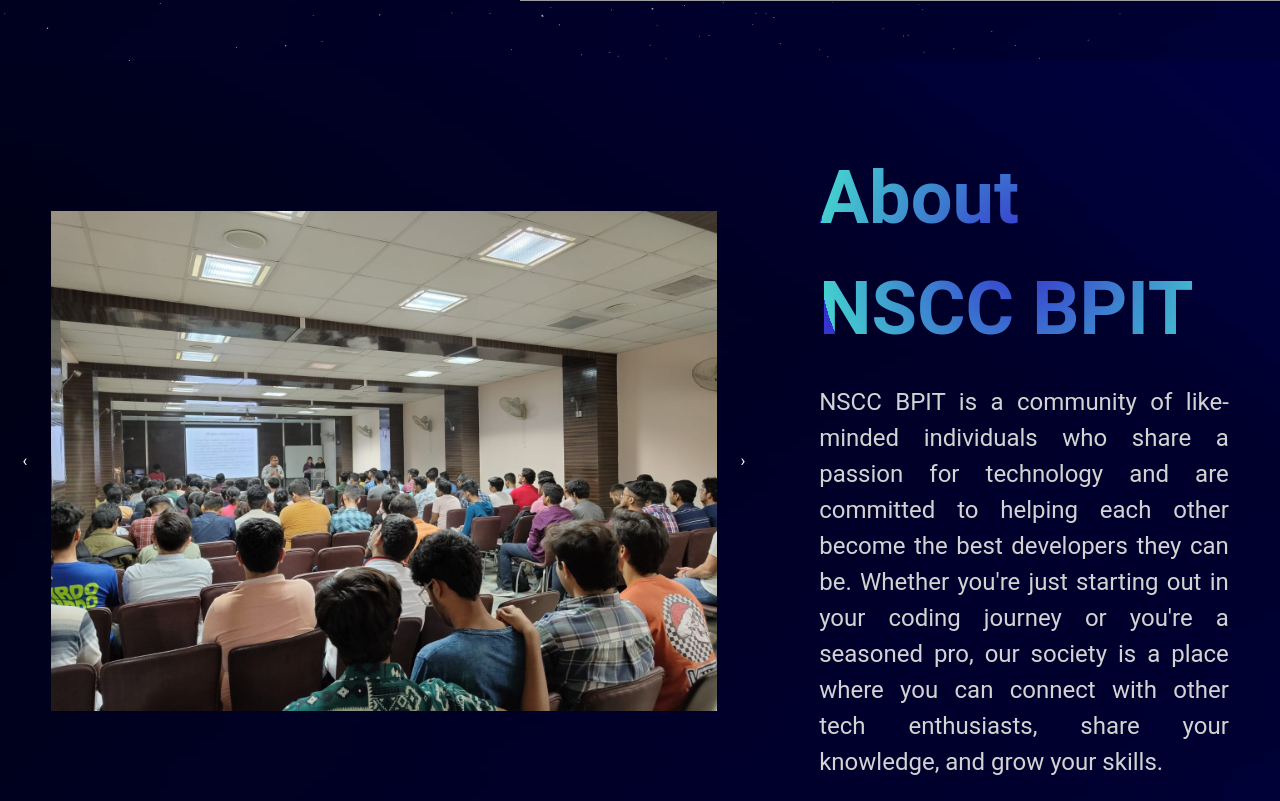
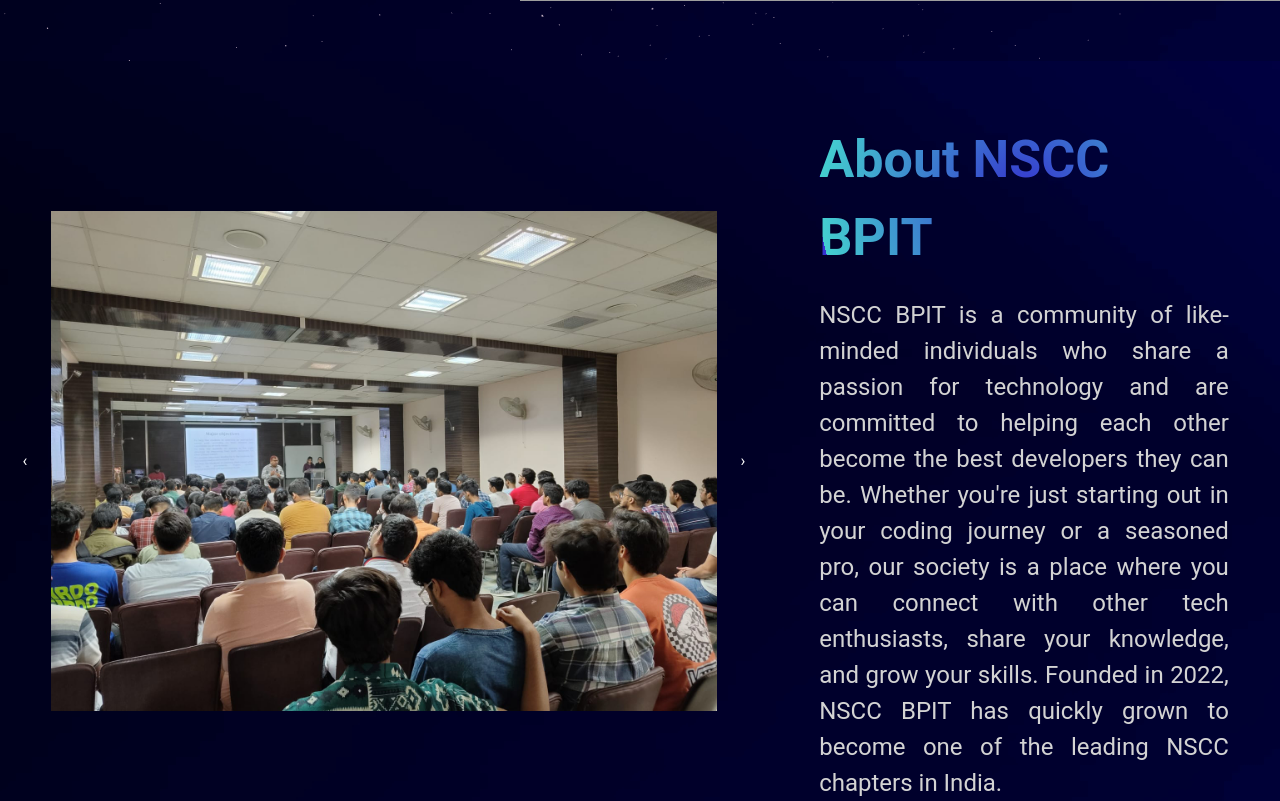
Before and after one commit to namespacecomm/namespace-community-website, a React (Create React App) app: page / in a window 1280 px wide. Shown: the part 739-1540 px from the top of the page. Built offline with nearby package versions, Linux system fonts and the light colour scheme; grey boxes are pictures that could not be loaded; a web font is replaced by a local one.

Commit message:
changes made to about section

```diff
--- a/src/Sections/About/About.jsx
+++ b/src/Sections/About/About.jsx
@@ -39,7 +39,7 @@ const Left = styled.div`
 `;
 
 const Title = styled.h1`
-  font-size: 74px;
+  font-size: 52px;
   font-weight: bold;
   margin: auto 10%;
   background: #3530cf;
@@ -91,9 +91,11 @@ const About = () => {
               NSCC BPIT is a community of like-minded individuals who share a
               passion for technology and are committed to helping each other
               become the best developers they can be. Whether you're just
-              starting out in your coding journey or you're a seasoned pro, our
+              starting out in your coding journey or a seasoned pro, our
               society is a place where you can connect with other tech
-              enthusiasts, share your knowledge, and grow your skills.
+              enthusiasts, share your knowledge, and grow your skills. Founded
+              in 2022, NSCC BPIT has quickly grown to become one of the leading
+              NSCC chapters in India.
             </Desc>
           </Right>
         </Container>
```
